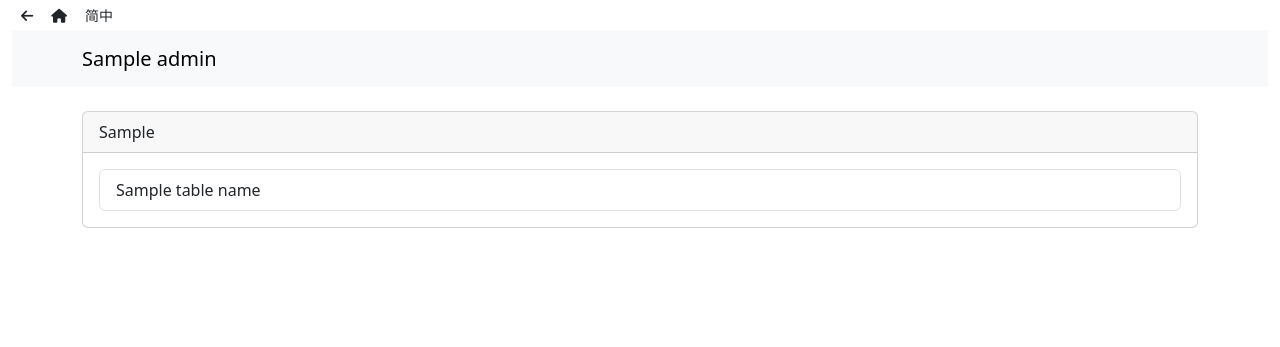
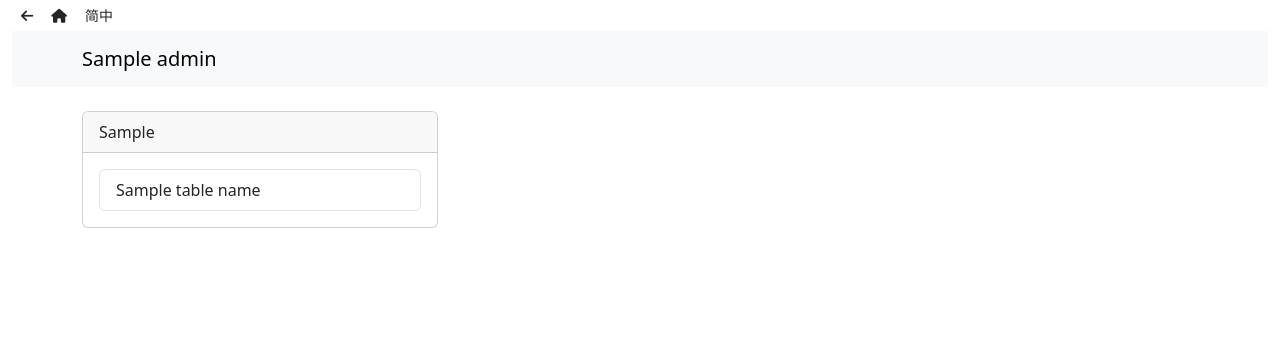
Before and after one commit to gfmikewolf/DBman, a Flask app: template app/base/templates/admin/index.html in a window 1280 px wide. Shown: the top 347 px of the page. Run offline with Flask 3, Linux system fonts and the light colour scheme; the template is opened without the code that fills it: most values are stand-ins (such as "Sample title", 1, 10 or a date in 2020); some libraries are stand-ins or nearby versions.

Commit message:
Update index.html

```diff
--- a/app/base/templates/admin/index.html
+++ b/app/base/templates/admin/index.html
@@ -1,23 +1,20 @@
 <!-- base/templates/admin/index.html -->
 {% extends "base.html" %}
-{% set prev_page = "/" %}
+{% set prev_page = url_for('base.index') %}
 {% set APP_title = PageText['Admin']['PageTitle'] %}
-{% set APP_index = '/admin' %}
+{% set APP_index = url_for('base.admin.admin_index') %}
 {% block content %}
 <div class="container mt-4">
     <div class="row">
-        <div class="col-md-12">
-            <div class="card">
-                <div class="card-header">{{ PageText['Admin']['My Databases'] }}</div>
+        <div class="col-md-4 col-sm-12">
+            <div class="card d-flex">
+            <div class="card-header">{{ PageText['Admin']['My Databases'] }}</div>
                 <div class="card-body">
                     <div class="list-group">
                         {% for table_name in table_names %}
-                            <a href="{{ url_for('base.admin.view_table', table_name=table_name) }}" class="list-group-item list-group-item-action">{{ table_name }}</a>
+                        <a href="{{ url_for('base.admin.view_table', table_name=table_name) }}" class="list-group-item list-group-item-action">{{ table_name }}</a>
                         {% endfor %}
                     </div>
-                </div>
             </div>
         </div>
-    </div>
-</div>
 {% endblock %}
```
